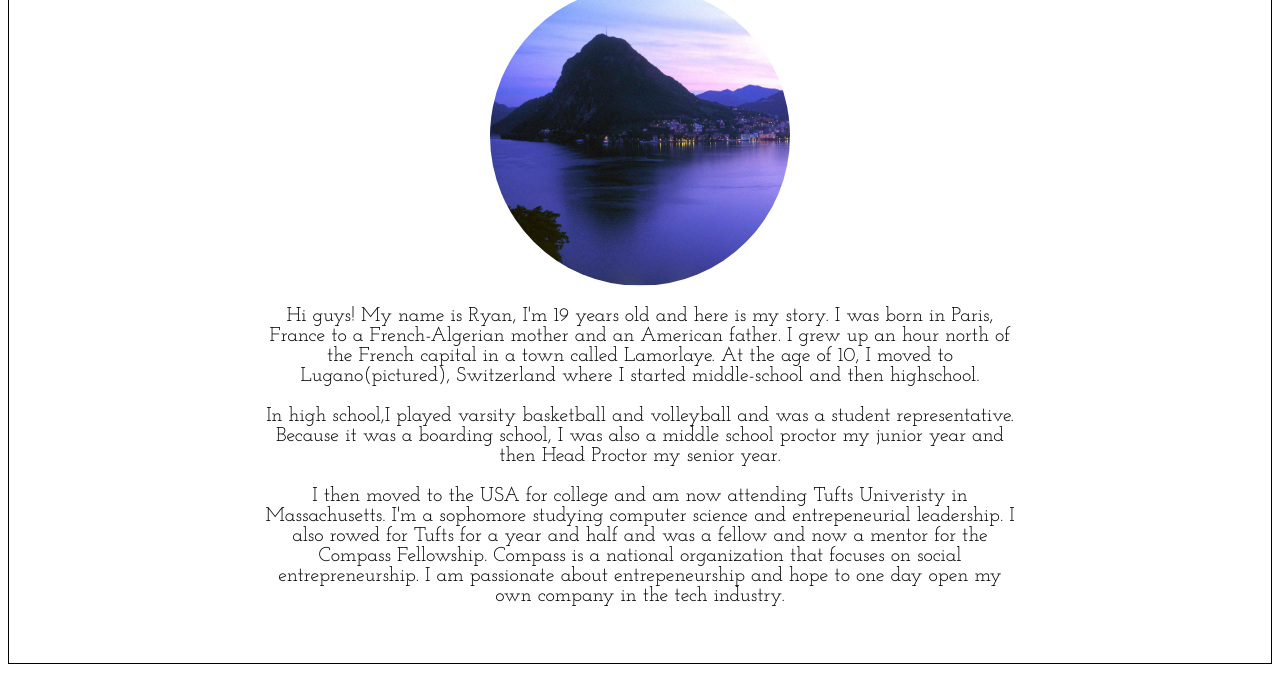
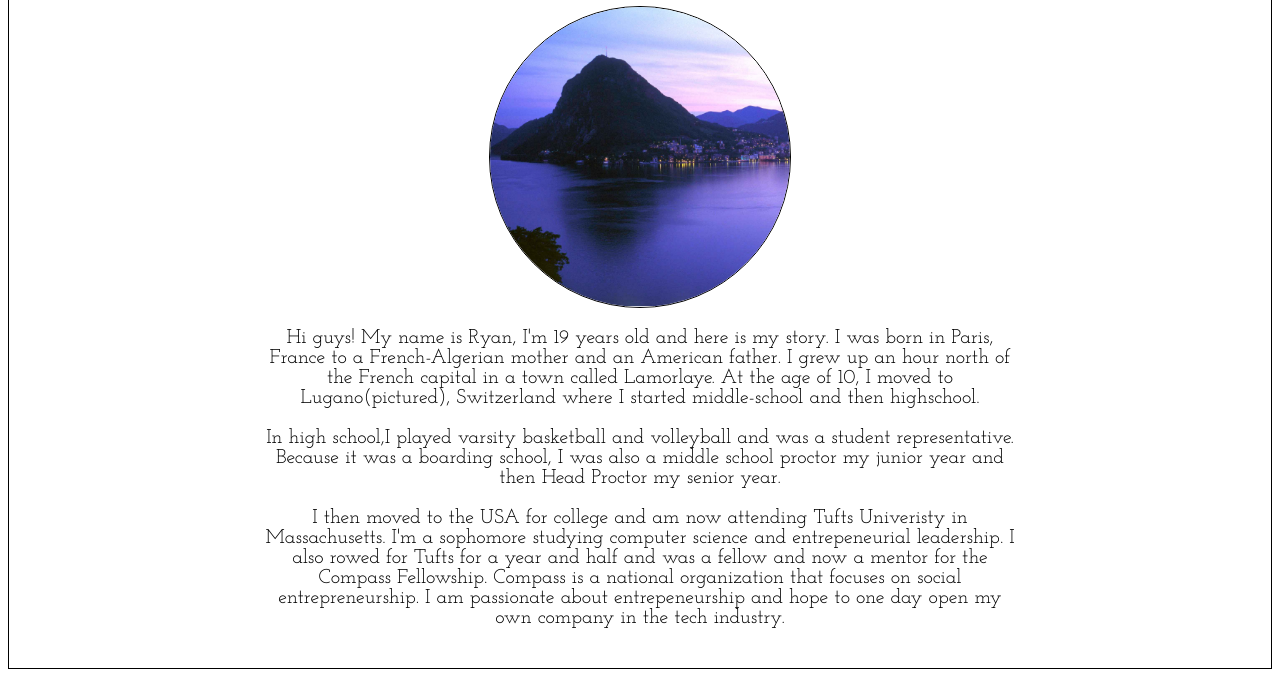
Before and after one commit to ryan-0/ryan-0.github.io, a plain HTML site: page bio.html in a window 1280 px wide. Shown: the part 128-805 px from the top of the page. Drawn offline with Linux system fonts and the light colour scheme.

Commit message:
fixed validator issues

```diff
--- a/bio.css
+++ b/bio.css
@@ -27,6 +27,10 @@ img.align-center {
   display: block;
   margin: 0px auto;}
 
+img.border{
+  border:1px solid black;
+}
+
 img.large {
   width: 300px;
   height: 300px;}
--- a/bio.html
+++ b/bio.html
@@ -1,3 +1,4 @@
+<!DOCTYPE html>
 <html>
 
 	<head>
@@ -13,7 +14,7 @@
 		<h1>Biography</h1>
 
 		<img src="lug_sunset.png"
-    	 class="align-center large circle border" alt="Lugano" />
+    	 class="border align-center large circle " alt="Lugano" />
 
 
     <div id = "bio">
--- a/index.css
+++ b/index.css
@@ -28,7 +28,7 @@ ul{
 }
 
 img.border{
-  border:0px solid black;
+  border:1px solid black;
 }
 
 img.circle {
```
Also changed, not shown: index.html (+3 -1 lines), resume.html (+1 -0 lines).
